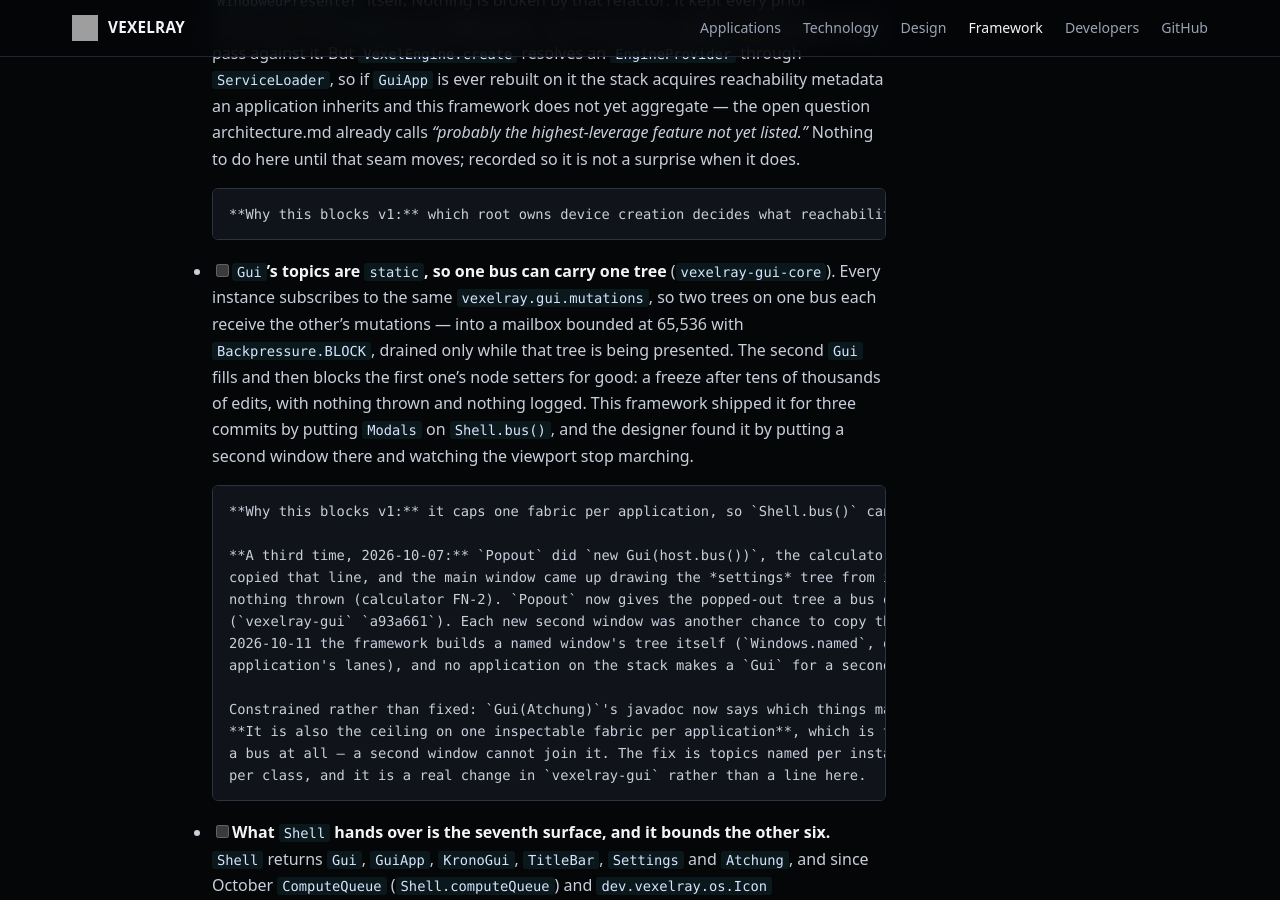
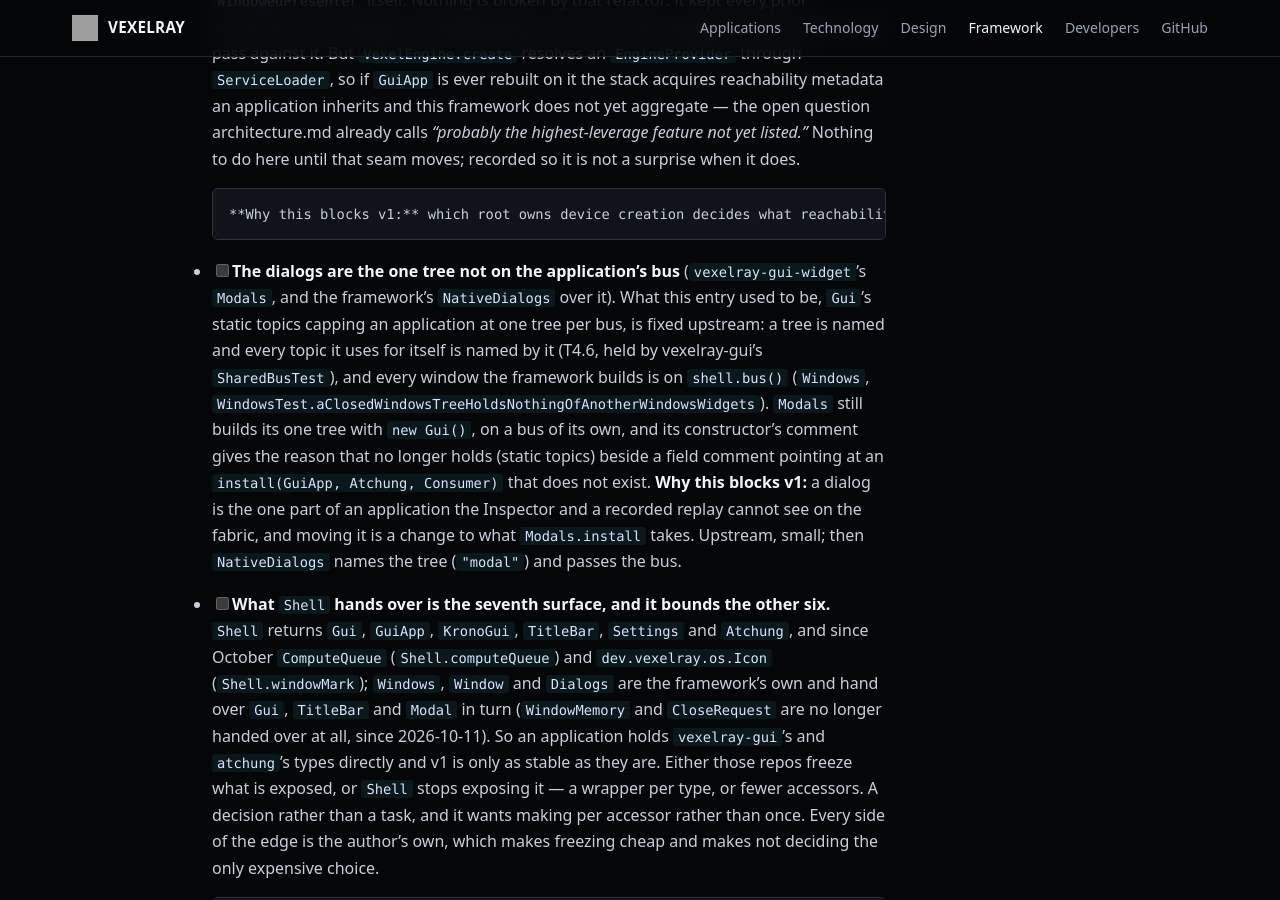
Before and after one commit to sibarum/vexelray-framework, a Jekyll site: the page built from docs/TODO.md, in a window 1280 px wide and 900 px high, scrolled down 7046 px. Built offline with Jekyll 4.4.1, drawn with Linux system fonts in a browser that asks for light colours; our own code applies the rules of GitHub Pages for plain Markdown files; some of the changed text lies outside the part shown.

Commit message:
TODO: the liveness entry's main-thread watch and restart are built; two v1 entries were done
The nine rulings' last open item, capture, was settled by @Job. Gui's
static topics are per-tree now (T4.6); what is left of that entry is the
dialogs' tree, still on a bus of its own.

Co-Authored-By: Claude Opus 5.5 <noreply@anthropic.com>

```diff
--- a/docs/TODO.md
+++ b/docs/TODO.md
@@ -278,27 +278,16 @@ application already depends on. Ordered as [v1.md](v1.md#how-to-get-there) order
 
       **Why this blocks v1:** which root owns device creation decides what reachability metadata an application inherits, and so the build shape. Nothing to write until that seam moves, but the decision precedes the BOM.
 
-- [ ] **`Gui`'s topics are `static`, so one bus can carry one tree** (`vexelray-gui-core`). Every
-      instance subscribes to the same `vexelray.gui.mutations`, so two trees on one bus each receive the
-      other's mutations — into a mailbox bounded at 65,536 with `Backpressure.BLOCK`, drained only while
-      that tree is being presented. The second `Gui` fills and then blocks the first one's node setters
-      for good: a freeze after tens of thousands of edits, with nothing thrown and nothing logged. This
-      framework shipped it for three commits by putting `Modals` on `Shell.bus()`, and the designer found
-      it by putting a second window there and watching the viewport stop marching.
-
-      **Why this blocks v1:** it caps one fabric per application, so `Shell.bus()` cannot promise that a second window joins it. Either the fix lands upstream first, or v1 documents the ceiling as part of the contract.
-
-      **A third time, 2026-10-07:** `Popout` did `new Gui(host.bus())`, the calculator's settings window
-      copied that line, and the main window came up drawing the *settings* tree from its first frame, with
-      nothing thrown (calculator FN-2). `Popout` now gives the popped-out tree a bus of its own
-      (`vexelray-gui` `a93a661`). Each new second window was another chance to copy the wrong line, so since
-      2026-10-11 the framework builds a named window's tree itself (`Windows.named`, on a bus of its own and the
-      application's lanes), and no application on the stack makes a `Gui` for a second window any more.
-
-      Constrained rather than fixed: `Gui(Atchung)`'s javadoc now says which things may share a bus.
-      **It is also the ceiling on one inspectable fabric per application**, which is the point of having
-      a bus at all — a second window cannot join it. The fix is topics named per instance rather than
-      per class, and it is a real change in `vexelray-gui` rather than a line here.
+- [ ] **The dialogs are the one tree not on the application's bus** (`vexelray-gui-widget`'s `Modals`, and the
+      framework's `NativeDialogs` over it). What this entry used to be, `Gui`'s static topics capping an application at
+      one tree per bus, is fixed upstream: a tree is named and every topic it uses for itself is named by it (T4.6, held
+      by vexelray-gui's `SharedBusTest`), and every window the framework builds is on `shell.bus()` (`Windows`,
+      `WindowsTest.aClosedWindowsTreeHoldsNothingOfAnotherWindowsWidgets`). `Modals` still builds its one tree with
+      `new Gui()`, on a bus of its own, and its constructor's comment gives the reason that no longer holds (static
+      topics) beside a field comment pointing at an `install(GuiApp, Atchung, Consumer)` that does not exist.
+      **Why this blocks v1:** a dialog is the one part of an application the Inspector and a recorded replay cannot see
+      on the fabric, and moving it is a change to what `Modals.install` takes. Upstream, small; then `NativeDialogs`
+      names the tree (`"modal"`) and passes the bus.
 
 - [ ] **What `Shell` hands over is the seventh surface, and it bounds the other six.** `Shell` returns
       `Gui`, `GuiApp`, `KronoGui`, `TitleBar`, `Settings` and `Atchung`, and since October `ComputeQueue`
@@ -484,14 +473,26 @@ application already depends on. Ordered as [v1.md](v1.md#how-to-get-there) order
       30 s (the time a close gate's save prompt has before the process is ended anyway), and on a stall report
       then exit. All three durations are the policy's to override.
 
-      **Still to do:** the main thread is not watched, on purpose. It legitimately blocks in a modal native
-      dialog for as long as a person takes, and a halt fired at someone choosing a filename is worse than the
-      wedge, so it wants a heartbeat that knows a dialog is up, from the frame loop. (The 0.1 check that
-      main-thread code sends only on channels that never block is withdrawn: under the tick no send blocks, so
-      T4.7 holds by construction.) Cancellation tokens on `Lanes.offload()`, and
-      the handler and offload pools are not grouped. `Context` has `exit` and `interrupt` and no `restart`.
-      Verify the group sweep under native-image, untested. W2 gets the *wedge* button and the assertions that
-      the window keeps painting and close exits within the bound.
+      **Built 2026-11-15:** the main thread is watched through `MainThreadBeat` (`-core`), written per frame and per
+      park from the frame loop with volatile stores only. A main thread with no frame and no loop iteration for
+      `mainThreadStallThreshold`, not parked and not in a native dialog the framework opened, has its stack read so the
+      operating system's own modal loops inside the pump (a drag, the system menu, drag and drop) are left alone; it is
+      published as `Stalled.MAIN` and goes to `onMainThreadStall(Stall, MainThreadContext)`, whose default is report
+      then halt, and whose context offers only `halt` and `restart`, because a close gate would run on the stuck thread.
+      `Context.restart()` relaunches the same command through `Shell.relaunch`'s mechanism after the close gate's grace,
+      when the window closes or on the watchdog's way out (`Watchdog.beforeHalt`), and exits instead when the command is
+      unknown or the run is driven by automation, whose harness would not know the new process. The job lane's workers
+      are a group of their own (`"job"`), where before a submission from the logic lane put its worker in the logic
+      lane's sweep; `interrupt` takes `Component.DEFAULT_LANE` for the logic lane; the processor refuses the
+      framework's own lane names. 0.1's handler and offload pools are gone, so their cancellation item is closed.
+
+      **Still to do:**
+      - Verify under native-image: the group sweep, and that the main thread's stack keeps method names (an empty
+        stack counts as serving the operating system, so the risk is a missed wedge, never a false halt).
+      - Upstream, `vexelray-gui`: a *pumping* flag in `LoopCounters`, written where `GuiWindow.frame` calls
+        `pumpEvents`, would replace the stack read with an exact signal and catch a wedge inside a pump callback.
+      - W2 gets the *wedge* button and the assertions that the window keeps painting and close exits within the
+        bound, plus a stuck main thread ending within the threshold and a drag held past it ending nothing.
 
 - [ ] **A look is colour; shape, density and type are each widget's** (upstream, `vexelray-gui` and
       `vexelray-text`). Found by VexelRay IDE's retheme to a design mockup (FN-14 to FN-17): every colour landed through the
```
